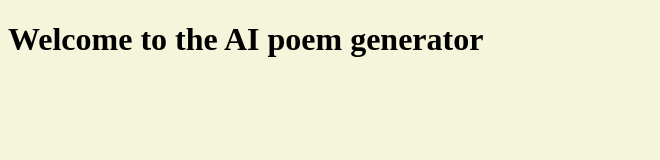
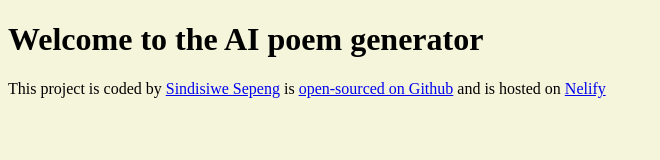
Before and after one commit to sepengsf/Poem-generator, a plain HTML site: page index.html in a window 1280 px wide. Shown: the whole page, without its empty margins (0-660 px from the left). Drawn offline with Linux system fonts and the light colour scheme.

Commit message:
Added a footer

```diff
--- a/index.html
+++ b/index.html
@@ -9,6 +9,16 @@
   <body>
     <h1>Welcome to the AI poem generator</h1>
 
+    <footer>
+      This project is coded by
+      <a href="https://github.com/sepengsf">Sindisiwe Sepeng</a> is
+      <a href="https://github.com/sepengsf/Poem-generator"
+        >open-sourced on Github</a
+      >
+      and is hosted on
+      <a href="http://">Nelify</a>
+    </footer>
+
     <script src="index.js"></script>
   </body>
 </html>
```
